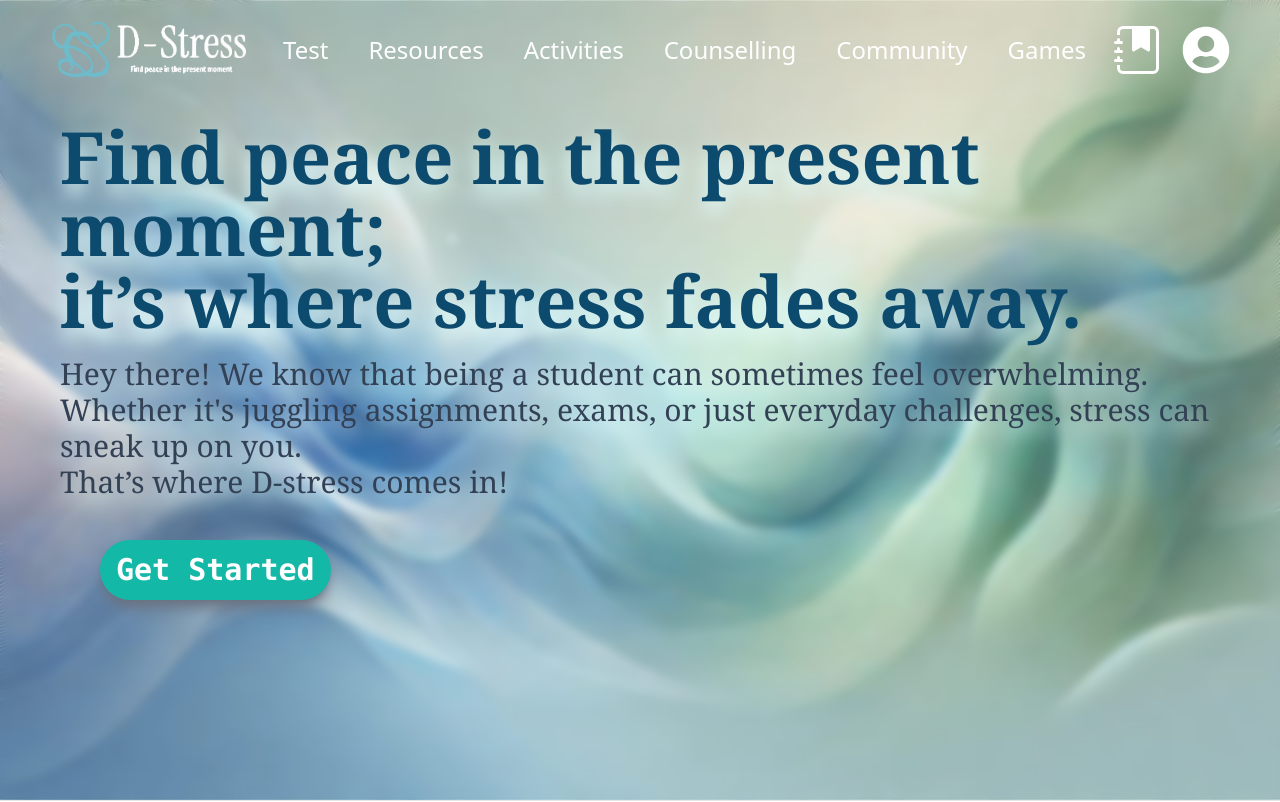
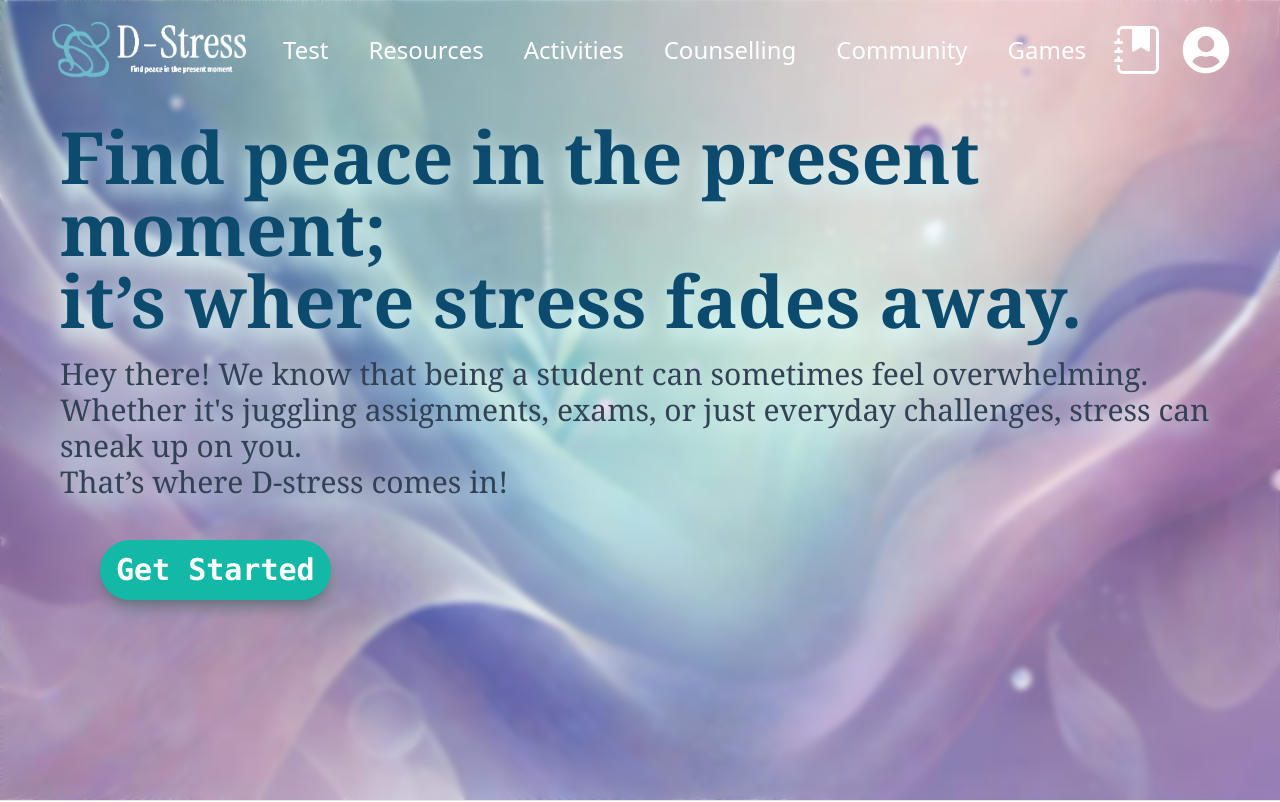
Before and after one commit to Jsamlu/stressF, a React (Vite) app: page / in a window 1280 px wide. Shown: the top 802 px of the page. Built offline with nearby package versions, Linux system fonts and the light colour scheme.

Commit message:
bg image

```diff
--- a/src/Components/Home/Hero.jsx
+++ b/src/Components/Home/Hero.jsx
@@ -9,13 +9,13 @@ function Hero() {
     <>
       <div className="">
         <img
-          src={"/assets2/bg3.jpeg"}
+          src={"/assets2/bg-4.jpeg"}
           className="h-screen w-screen object-cover"
           alt=""
         />
       </div>
       <S_header></S_header>
-      <div className="p-8 pt-[150px] md:pt-[100px] absolute top-0 w-screen h-screen items-center backdrop-blur-sm max-w-full">
+      <div className="p-8 pt-[150px] md:pt-[100px] absolute top-0 w-screen h-screen items-center backdrop-blur-[3px] max-w-full">
         <div className="z-10">
           <div className="text-balck pl-7">
             <h2 className="font-serif sm:text-4xl md:mt-5 lg:text-7xl md:text-4xl text-2xl font-bold text-left text-sky-900 ds">
--- a/src/Components/Profile/Profile.jsx
+++ b/src/Components/Profile/Profile.jsx
@@ -1,13 +1,16 @@
 import React from 'react'
 import Login from '../Login/Login';
-// import { Dashboard } from '.';
+
+
+import { Dashboard } from '.';
 
 
 function Profile() {
 
   return(
     <div className='h-[70vh]'>
-        <Login/>
+        {true?<Dashboard/> :<Login/>
+        }
     </div>
   );
 }
```
Also changed, not shown: public/assets2/bg-4.jpeg (added).
